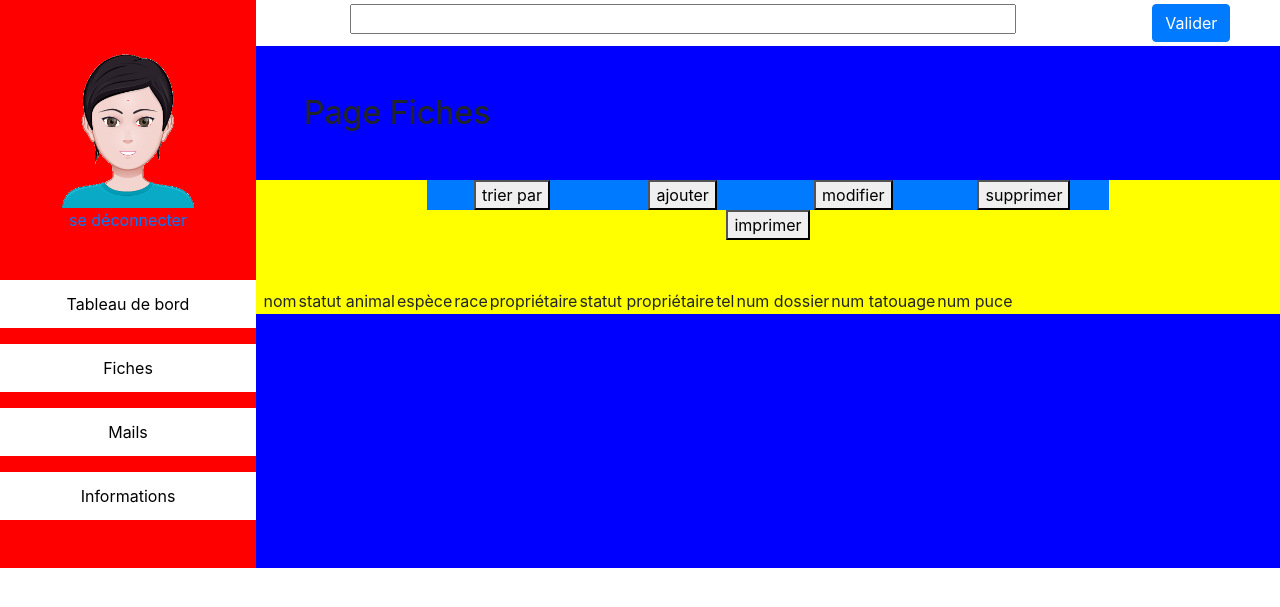
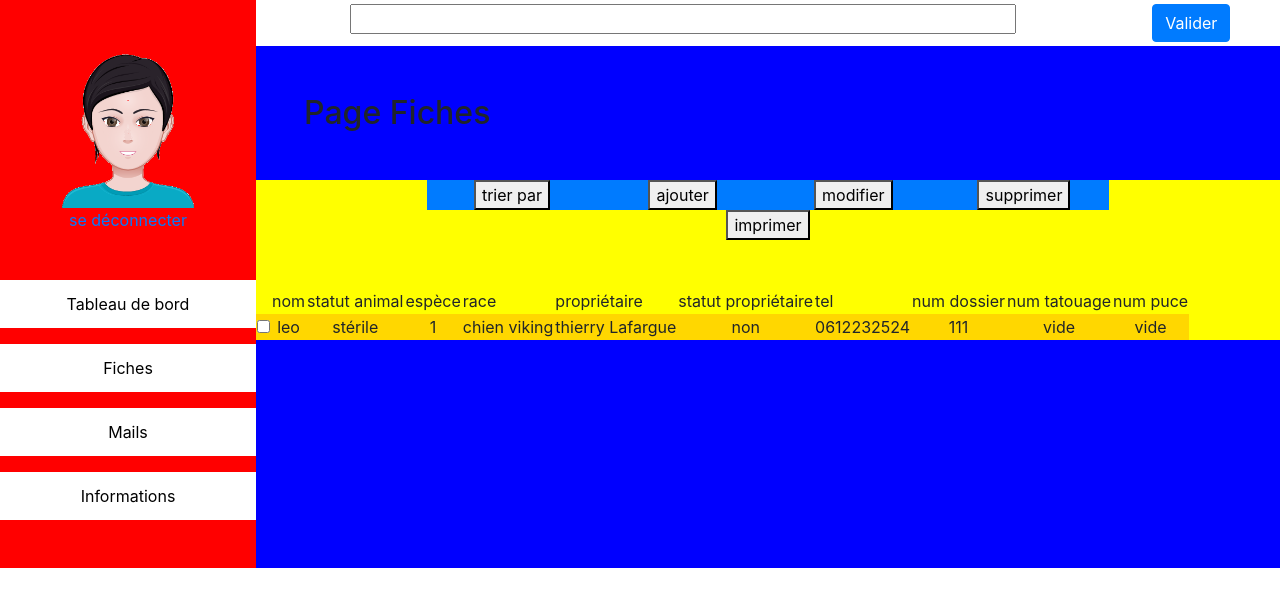
Before and after one commit to blingstand/projet13, a Django app: page /spa/sheet/ in a window 1280 px wide. Shown: the top 607 px of the page. Run offline with Django 3.2, Linux system fonts and the light colour scheme; data comes from the database, SQL or seed files in the repository; some libraries are stand-ins or nearby versions.

Commit message:
create page

```diff
--- a/core/static/css/change.css
+++ b/core/static/css/change.css
@@ -1,4 +1,11 @@
 /* change.css */
+.very-center{
+	display: flex;
+	-ms-flex-align: center !important;
+	align-items: center !important;
+	-ms-flex-pack: center !important;
+	justify-content: center !important;
+	}
 /* dashboard */
 	.right-part{
 		background: blue;
@@ -33,6 +40,11 @@
 		height:  3rem;
 		width: 	10rem;
 		background-color: white;
+	}
+	.button-verti:hover{
+		border : 0.2rem black dashed;
+		cursor: pointer;
+		font-weight: bold;
 	}
 	.no-a{
 		color: black;
@@ -77,8 +89,15 @@
 	.mail-but{
 		height: 5rem;
 	}
-	.very-center{
-		display: flex;
-		justify-content: center;
-		align-content: center;
-		}
+
+	/* cns */
+	.cns-choice{
+		height : 5rem;
+		border : 0.2rem black solid;
+		vertical-align: middle;
+	}
+	.cns-choice:hover{
+		border : 0.2rem black dashed;
+		cursor: pointer;
+		font-weight: bold;
+	}
--- a/core/templates/core/nav.html
+++ b/core/templates/core/nav.html
@@ -12,10 +12,10 @@
 	</div>
 	<div class="container">
 		<div class="row">
-		<div class=" col-12 text-center button-verti mb-3 d-flex align-items-center justify-content-center"><a class="no-a" href="{% url 'mydashboard:index' %}">Tableau de bord</a></div>
-		<div class=" col-12 text-center button-verti mb-3 d-flex align-items-center justify-content-center "><a class="no-a" href="{% url 'sheet:index' %}">Fiches</a></div>
-		<div class=" col-12 text-center button-verti mb-3 d-flex align-items-center justify-content-center "><a class="no-a" href="{% url 'mail:index' %}">Mails</a></div>
-		<div class=" col-12 text-center button-verti mb-5 d-flex align-items-center justify-content-center "><a class="no-a" href="{% url 'info:index' %}">Informations</a>	</div>
+		<div class=" col-12 text-center button-verti mb-3 very-center"><a class="no-a" href="{% url 'mydashboard:index' %}">Tableau de bord</a></div>
+		<div class=" col-12 text-center button-verti mb-3 very-center "><a class="no-a" href="{% url 'sheet:index' %}">Fiches</a></div>
+		<div class=" col-12 text-center button-verti mb-3 very-center "><a class="no-a" href="{% url 'mail:index' %}">Mails</a></div>
+		<div class=" col-12 text-center button-verti mb-5 very-center "><a class="no-a" href="{% url 'info:index' %}">Informations</a>	</div>
 		</div>
 	</div>
 </nav>
--- a/mail/urls.py
+++ b/mail/urls.py
@@ -6,4 +6,7 @@ from .views import *
 app_name = 'dashboard'
 urlpatterns = [
     path('', MailView.as_view(), name='index'),
+    path('cns', CNSView.as_view(), name='cns'),
+    path('content', ContentView.as_view(), name='content'),
+    path('settings', SettingsView.as_view(), name='settings'),
 ]
--- a/sheet/templates/sheet/index.html
+++ b/sheet/templates/sheet/index.html
@@ -35,20 +35,20 @@
 						<td>num tatouage</td>
 						<td>num puce</td>
 					</tr>
-					{% for animal in animals %}
-					<tr class="col-12  {% cycle 'row1' 'row2' %}">
+					{% for sheet in sheets %}
+					<tr class="col-12 text-center {% cycle 'row1' 'row2' %}">
 						<!-- nom sexe/espece status propriétaire num-dossier num-tatoo num-puce -->
-						<td><input type="checkbox" id='{{animal.id}}'></td>
-						<td>{{animal.name}}</a></td>
-						<td>{{animal.status}}</td>
-						<td>{{animal.species}}</td>
-						<td>{{animal.race}}</td>
-						<td>{{animal.owner}} </td>
-						<td>{{animal.owner_status}}</td>
-						<td>{{animal.owner_id.telephone}}</td>
-						<td>{{animal.admin_data_id.file}}</td>
-						<td>{{animal.admin_data_id.tatoo}}</td>
-						<td>{{animal.admin_data_id.chip}}</td>
+						<td><input type="checkbox" id='{{sheet.id}}'></td>
+						<td>{{sheet.name}}</a></td>
+						<td>{{sheet.status}}</td>
+						<td>{{sheet.species}}</td>
+						<td>{{sheet.race}}</td>
+						<td>{{sheet.owner}} </td>
+						<td>{{sheet.owner_status}}</td>
+						<td>{{sheet.owner.phone}}</td>
+						<td>{{sheet.admin_data.file}}</td>
+						<td>{{sheet.admin_data.tatoo}}</td>
+						<td>{{sheet.admin_data.chip}}</td>
 					</tr>
 					{% endfor %}
 				</form>
--- a/sheet/utils.py
+++ b/sheet/utils.py
@@ -6,27 +6,31 @@ def get_animals_for_template():
     #2 clé de tri and order up/down objects.all(order_by)
 
 
-    list_animals = [animal for animal in Animal.objects.all()]
-    animals = []
-    for a in list_animals:
+    animals = [animal for animal in Animal.objects.all()]
+    all_sheets = []
+    for a in animals:
         print(a)
-        # if a.admin_data_id.is_neutered:
-        #     a.status = 'stérile'
-        # else:
-        #     if a.admin_data_id.can_be_neutered:
-        #         a.status = f'peut être stérilisé(e)'
-        #     else:
-        #         a.status = f'ne peut pas encore être stérilisé(e)'
-        # if a.owner_id.mail_reminder > 2:
-        #     a.owner_status = "oui"
-        # else:
-        #     a.owner_status = "non"
-        # a.owner = f"{a.owner_id.owner.upper()}"
-        # print(f"--\n> nom : {a.name}\nnature {a.species}\nstatut : {a.status}"\
-        #     f"\nrace : {a.race}\npropriétaire : {a.owner}\nstatut propriétaire : {a.owner_status}"\
-        #     f"\ntel propriétaire : {a.owner_id.telephone}"\
-        #     f"\nnum dossier : {a.admin_data_id.file}"\
-        #     f"\nnum tatouage : {a.admin_data_id.tatoo}"\
-        #     f"\nnum puce : {a.admin_data_id.chip}")
-        # animals.append(a)
-    return animals
+        if a.admin_data.is_neutered:
+            a.status = 'stérile'
+        else:
+            if a.admin_data.can_be_neutered:
+                a.status = f'peut être stérilisé(e)'
+            else:
+                a.status = f'ne peut pas encore être stérilisé(e)'
+        if a.owner.mail_reminder > 2:
+            a.owner_status = "oui"
+        else:
+            a.owner_status = "non"
+        a.owner_name = f"{a.owner.owner.upper()}"
+        a.admin_data.file = a.admin_data.file or "vide"
+        a.admin_data.chip = a.admin_data.chip or "vide"
+        a.admin_data.tatoo = a.admin_data.tatoo or "vide"
+        print(f"--\n> nom : {a.name}\nnature {a.species}\nstatut : {a.status}"\
+            f"\nrace : {a.race}\npropriétaire : {a.owner}\nstatut propriétaire : {a.owner_status}"\
+            f"\ntel propriétaire : {a.owner.phone}"\
+            f"\nnum dossier : {a.admin_data.file}"\
+            f"\nnum tatouage : {a.admin_data.tatoo}"\
+            f"\nnum puce : {a.admin_data.chip}")
+
+        all_sheets.append(a)
+    return all_sheets
--- a/sheet/views.py
+++ b/sheet/views.py
@@ -13,16 +13,16 @@ from .utils import get_animals_for_template
 class SheetView(View):
     def get(self, request):
         #get the data from database
-        animals = get_animals_for_template()
+        sheets = get_animals_for_template()
         context={
         'button_value':[
         {'name' : 'trier par',  'id' :'trier'},
         {'name' : 'ajouter',    'id' : 'ajouter'},
         {'name' : 'modifier',   'id' : 'modifier'},
         {'name' : 'supprimer',  'id' : 'supprimer'}],
-        'animals': animals
+        'sheets': sheets
         }
-        print(animals)
+        print(sheets)
         return render(request, 'sheet/index.html', context)
 
 class AddSheetView(View):
```
Also changed, not shown: mail/templates/mail/cns.html (added, +26 -0 lines), mail/templates/mail/content.html (added, +26 -0 lines), mail/templates/mail/index.html (+7 -1 lines), mail/templates/mail/settings.html (added, +26 -0 lines), mail/views.py (+12 -0 lines).
